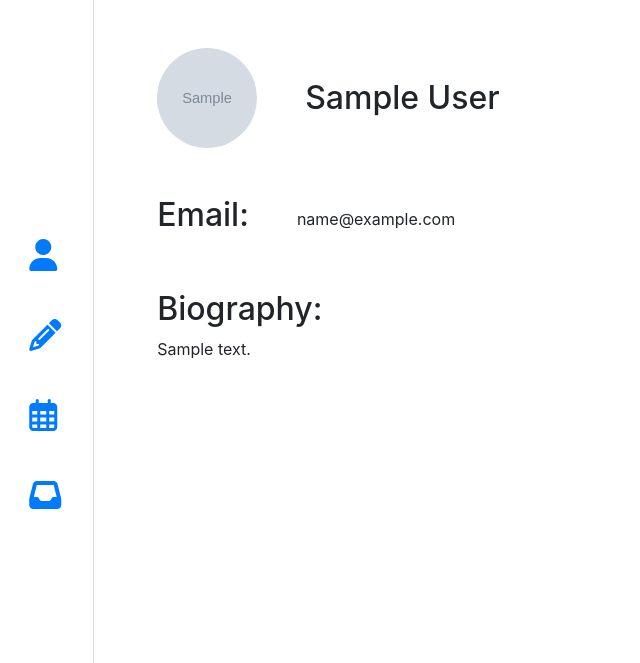
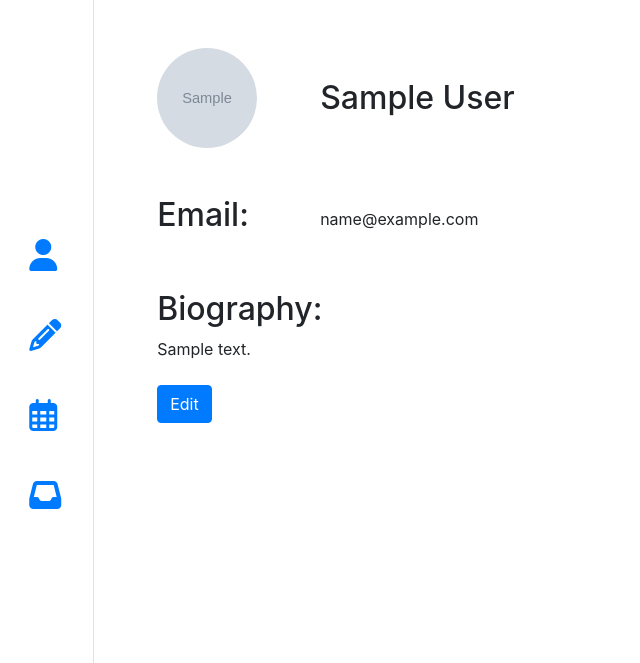
Before and after one commit to javierpelayo/educa, a Flask app: page /dashboard/profile in a window 1280 px wide. Shown: the top 663 px of the page, without its empty margins (0-640 px from the left). Run offline with Flask 2, Linux system fonts and the light colour scheme; a user stored in the database is signed in; tables that the repository leaves empty hold one stand-in row (values such as "Sample post"); grey boxes marked "Sample" are stand-in pictures; some libraries are stand-ins or nearby versions.

Commit message:
config profile route for form error handling

```diff
--- a/educa/forms.py
+++ b/educa/forms.py
@@ -2,7 +2,7 @@ from flask_wtf import FlaskForm
 from flask_wtf.file import FileField, FileAllowed
 from wtforms import (StringField, PasswordField,
                     SubmitField, BooleanField,
-                    RadioField)
+                    RadioField, TextAreaField)
 from flask_login import current_user
 from wtforms.validators import DataRequired, Length, Email, EqualTo, ValidationError
 from educa.models import User_Account
@@ -12,10 +12,10 @@ from . import bcrypt
 class RegistrationForm(FlaskForm):
     first_name = StringField('First Name',
                         validators=[DataRequired(),
-                        Length(min=1, max=20)])
+                        Length(min=1, max=120)])
     last_name = StringField('Last Name',
                         validators=[DataRequired(),
-                        Length(min=1, max=20)])
+                        Length(min=1, max=120)])
     email = StringField('Email',
                         validators=[DataRequired(),
                         Email()])
@@ -57,17 +57,15 @@ class LoginForm(FlaskForm):
     #         raise ValidationError('This user does not exist.')
 
 class UpdateProfileForm(FlaskForm):
-    first_name = StringField('First Name',
+    fullname = StringField('Full Name',
                         validators=[DataRequired(),
-                        Length(min=1, max=20)])
-    last_name = StringField('Last Name',
-                        validators=[DataRequired(),
-                        Length(min=1, max=20)])
+                        Length(min=1, max=240)])
     email = StringField('Email',
                         validators=[DataRequired(),
                         Email()])
-    picture = FileField('Update Profile Picture',
-                        validators=[FileAllowed('jpg', 'png')])
+    biography = TextAreaField('Bio', validators=[Length(max=240)])
+    picture = FileField('Choose File',
+                        validators=[FileAllowed(['jpg', 'png'], "Only jpg or png file-types allowed.")])
     submit = SubmitField('Update')
 
     def validate_email(self, email):
--- a/educa/routes.py
+++ b/educa/routes.py
@@ -98,7 +98,7 @@ def save_picture(form_picture):
                                 picture_fn)
 
     # Resize image using PILLOW
-    output_size = (125,125)
+    output_size = (100,100)
     i = Image.open(form_picture)
     i.thumbnail(output_size)
     i.save(picture_path)
@@ -109,21 +109,41 @@ def save_picture(form_picture):
 @login_required
 def profile():
     form = UpdateProfileForm()
-    if request.method == 'POST' and form.validate_on_submit():
+    edit = request.args.get('edit')
+    profile_image = url_for('static', filename="profile_images/" + current_user.profile_image)
+    if request.method == 'GET' and edit == "true":
+        print("test1")
+        fullname = current_user.first_name + " " + current_user.last_name
+        form.fullname.data = fullname
+        form.email.data = current_user.email
+        form.biography.data = current_user.biography
+        return render_template('profile.html',
+                                title='Profile',
+                                profile_image=profile_image,
+                                form=form,
+                                edit=edit)
+    # If request is a 'POST' & form.val...
+    elif form.validate_on_submit():
         if form.picture.data:
             picture_file = save_picture(form.picture.data)
             current_user.profile_image = picture_file
-        current_user.first_name = form.first_name.data
-        current_user.last_name = form.last_name.data
+        fullname = form.fullname.data.split(" ")
+        first_name = fullname[0]
+        last_name = " ".join(fullname[1:])
+        current_user.first_name = first_name
+        current_user.last_name = last_name
         current_user.email = form.email.data
+        current_user.biography = form.biography.data
         db.session.commit()
         return redirect(url_for('profile'))
-    elif request.method == 'GET':
-        form.first_name.data = current_user.first_name
-        form.last_name.data = current_user.last_name
-        form.email.data = current_user.email
-    profile_image = url_for('static', filename="profile_images/" + current_user.profile_image)
-    return render_template('profile.html',
-                            title='Profile',
-                            profile_image=profile_image,
-                            form=form)
+    elif form.errors:
+        return render_template('profile.html',
+                                title='Profile',
+                                profile_image=profile_image,
+                                form=form,
+                                edit="true")
+    # elif request.method != 'POST'
+    else:
+        return render_template('profile.html',
+                                title='Profile',
+                                profile_image=profile_image)
--- a/educa/static/style.css
+++ b/educa/static/css/style.css
@@ -20,5 +20,14 @@ html, body {
 
 .profile-img {
   height: 100px;
+  min-width: 100px;
   width: 100px;
 }
+
+.email-profile {
+  width: 100px;
+}
+
+.file-upload {
+  border-top: 2px black;
+}
--- a/educa/templates/dashboard.html
+++ b/educa/templates/dashboard.html
@@ -8,12 +8,11 @@
     <!-- Bootstrap CSS Framework/CDN -->
     <link rel="stylesheet" href="https://stackpath.bootstrapcdn.com/bootstrap/4.4.1/css/bootstrap.min.css" integrity="sha384-Vkoo8x4CGsO3+Hhxv8T/Q5PaXtkKtu6ug5TOeNV6gBiFeWPGFN9MuhOf23Q9Ifjh" crossorigin="anonymous">
 
-    <link rel="stylesheet" type="text/css" href="{{ url_for('static', filename='style.css')|autoversion }}">
+    <link rel="stylesheet" type="text/css" href="{{ url_for('static', filename='css/style.css')|autoversion }}">
 
     <link href="https://fonts.googleapis.com/css2?family=Montserrat&family=Open+Sans&display=swap" rel="stylesheet">
 
     <script src="https://kit.fontawesome.com/d89c8d1876.js" crossorigin="anonymous"></script>
-
     <title>{{ title }}</title>
   </head>
   <body>
@@ -36,5 +35,6 @@
     <script src="https://code.jquery.com/jquery-3.4.1.slim.min.js" integrity="sha384-J6qa4849blE2+poT4WnyKhv5vZF5SrPo0iEjwBvKU7imGFAV0wwj1yYfoRSJoZ+n" crossorigin="anonymous"></script>
     <script src="https://cdn.jsdelivr.net/npm/popper.js@1.16.0/dist/umd/popper.min.js" integrity="sha384-Q6E9RHvbIyZFJoft+2mJbHaEWldlvI9IOYy5n3zV9zzTtmI3UksdQRVvoxMfooAo" crossorigin="anonymous"></script>
     <script src="https://stackpath.bootstrapcdn.com/bootstrap/4.4.1/js/bootstrap.min.js" integrity="sha384-wfSDF2E50Y2D1uUdj0O3uMBJnjuUD4Ih7YwaYd1iqfktj0Uod8GCExl3Og8ifwB6" crossorigin="anonymous"></script>
+    <script type="text/javascript" src="{{ url_for('static', filename='js/script.js')|autoversion }}"></script>
   </body>
 </html>
--- a/educa/templates/layout.html
+++ b/educa/templates/layout.html
@@ -8,7 +8,7 @@
     <!-- Bootstrap CSS Framework/CDN -->
     <link rel="stylesheet" href="https://stackpath.bootstrapcdn.com/bootstrap/4.4.1/css/bootstrap.min.css" integrity="sha384-Vkoo8x4CGsO3+Hhxv8T/Q5PaXtkKtu6ug5TOeNV6gBiFeWPGFN9MuhOf23Q9Ifjh" crossorigin="anonymous">
 
-    <link rel="stylesheet" type="text/css" href="{{ url_for('static', filename='style.css')|autoversion }}">
+    <link rel="stylesheet" type="text/css" href="{{ url_for('static', filename='css/style.css')|autoversion }}">
 
     <link href="https://fonts.googleapis.com/css2?family=Montserrat&family=Open+Sans&display=swap" rel="stylesheet">
 
@@ -62,5 +62,6 @@
     <script src="https://code.jquery.com/jquery-3.4.1.slim.min.js" integrity="sha384-J6qa4849blE2+poT4WnyKhv5vZF5SrPo0iEjwBvKU7imGFAV0wwj1yYfoRSJoZ+n" crossorigin="anonymous"></script>
     <script src="https://cdn.jsdelivr.net/npm/popper.js@1.16.0/dist/umd/popper.min.js" integrity="sha384-Q6E9RHvbIyZFJoft+2mJbHaEWldlvI9IOYy5n3zV9zzTtmI3UksdQRVvoxMfooAo" crossorigin="anonymous"></script>
     <script src="https://stackpath.bootstrapcdn.com/bootstrap/4.4.1/js/bootstrap.min.js" integrity="sha384-wfSDF2E50Y2D1uUdj0O3uMBJnjuUD4Ih7YwaYd1iqfktj0Uod8GCExl3Og8ifwB6" crossorigin="anonymous"></script>
+    <script type="text/javascript" src="{{ url_for('static', filename='js/script.js')|autoversion }}"></script>
   </body>
 </html>
--- a/educa/templates/profile.html
+++ b/educa/templates/profile.html
@@ -1,25 +1,108 @@
 {% extends "dashboard.html" %}
 {% block content_dash %}
 
-    <!-- SECTION 1 -->
+  {% if edit == "true" %}
+    <form class="needs-validation" action="{{ url_for('profile') }}" method="POST" enctype="multipart/form-data" novalidate>
+      {{ form.hidden_tag() }}
+      <!-- SECTION 1 NAME -->
       <section>
-    <div class="d-flex align-items-center justify-content-around justify-content-md-start my-5">
-      <img class="mx-md-5 rounded-circle profile-img" src="{{ profile_image }}" alt="">
+        <div class="d-flex align-items-center justify-content-start my-5 mx-2 mx-md-5">
+          <img class="rounded-circle profile-img" src="{{ profile_image }}" alt="">
+          <div class="mx-5 col-8 col-md-4">
+            {{ form.fullname(class="form-control") }}
+          </div>
+        </div>
+      </section>
+      <!-- SECTION 2 EMAIL -->
+      <section>
+        <div class="d-flex align-items-center justify-content-start my-5 mx-2 mx-md-5">
+          <div>
+            <h2 class="email-profile">Email:</h2>
+          </div>
+          <div class="mx-5 col-8 col-md-4">
+            {{ form.email(class="form-control") }}
+          </div>
+        </div>
+      </section>
+      <!-- SECTION 3 BIO -->
+      <section>
+        <div class="d-flex justify-content-start mx-2 mx-md-5">
+          <h2 class="display-5">Biography:</h2>
+        </div>
+        <div class="d-flex justify-content-start mx-2 mx-md-5">
+            {{ form.biography(class="form-control mt-3") }}
+        </div>
+      </section>
+      <!-- SECTION 4 FILE UPLOAD-->
+      <section>
+        <div class="d-flex justify-content-start mt-3 mx-2 mx-md-5">
+          <p>Update Profile Picture</p>
+        </div>
+          <!-- <button class="btn btn-light" type="button">{{ form.picture.label(class="p-0 m-0") }}</button>
+          {{ form.picture(class="d-none m-0 p-0") }} -->
+          {% if form.picture.errors %}
+            <div class="form-group d-flex justify-content-start mx-2 mx-md-5">
+              <button class="btn btn-light" type="button">{{ form.picture.label(class="p-0 m-0") }}</button>
+              {{ form.picture(class="d-none") }}
+            </div>
+            <div class="text-danger d-flex justify-content-start ">
+              {% for error in form.picture.errors %}
+              <small>{{ error }}</small>
+              {% endfor %}
+            </div>
+          {% else %}
+            <div class="form-group d-flex justify-content-start mx-2 mx-md-5">
+              <button class="btn btn-light" type="button">{{ form.picture.label(class="p-0 m-0") }}</button>
+              {{ form.picture(class="d-none") }}
+            </div>
+          {% endif %}
+      </section>
+      <!-- SECTION 5 SUBMIT -->
+      <section>
+        <div class="form-group d-flex justify-content-start my-2 mx-2 mx-md-5">
+          {{ form.submit(class="btn btn-primary") }}
+        </div>
+      </section>
+    </form>
+
+  {% else %}
+
+    <!-- SECTION 1 NAME -->
+    <section>
+      <div class="d-flex align-items-center justify-content-start my-5 mx-2 mx-md-5">
+        <img class="rounded-circle profile-img" src="{{ profile_image }}" alt="">
+        <div class="mx-5 col-8 col-md-6">
           <h2 class="display-5 m-0">{{ current_user.first_name }} {{ current_user.last_name }}</h2>
         </div>
+      </div>
     </section>
-  <!-- SECTION 2 -->
+    <!-- SECTION 2 EMAIL -->
     <section>
-    <div class="d-flex align-items-center justify-content-around justify-content-md-start my-5">
-      <h2 class="display-5 mx-md-5">Email:</h2>
+      <div class="d-flex align-items-center justify-content-start my-5 mx-2 mx-md-5">
+        <div>
+          <h2 class="email-profile">Email:</h2>
+        </div>
+        <div class="mx-5 col-8 col-md-6">
           <span>{{ current_user.email }}</span>
         </div>
+      </div>
     </section>
-   <!-- SECTION 3 -->
+    <!-- SECTION 3 BIO -->
     <section>
-     <div class="flex-column align-content-md-start mx-5">
+      <div class="d-flex justify-content-start mx-2 mx-md-5">
         <h2 class="display-5">Biography:</h2>
+      </div>
+      <div class="d-flex justify-content-start mx-2 mx-md-5">
         <p>{{ current_user.biography }}</p>
       </div>
     </section>
+    <!-- SECTION 4 EDIT -->
+     <section>
+       <div class="flex-column align-content-md-start mx-2 mx-md-5 my-2">
+         <form action="" method="GET">
+           <button class="btn btn-primary" type="submit" name="edit" value="true">Edit</button>
+         </form>
+       </div>
+     </section>
+  {% endif %}
 {% endblock content_dash %}
```
Also changed, not shown: educa/static/js/script.js (added, +10 -0 lines), educa/static/profile_images/307f329c528f49bb.png (added), educa/static/profile_images/787650c18ff0e07d.jpg (added), educa/static/profile_images/b4816d58805649b6.png (added), educa/static/profile_images/e7298881b88a5b21.jpg (added). Lines whose indentation alone changed are shown as unchanged.
